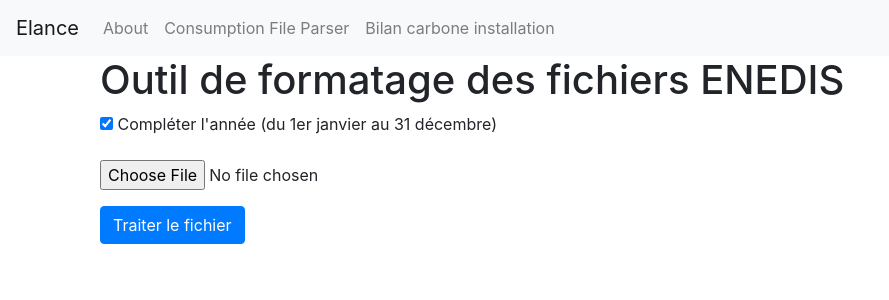
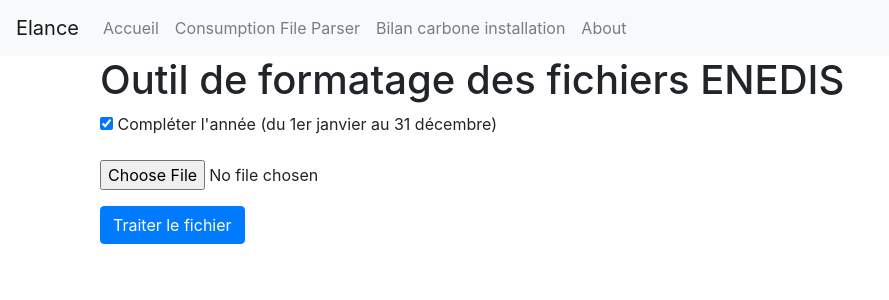
Before and after one commit to projetsolaire-sysadmin/FileParsingTools, a Flask app: page / in a window 1280 px wide. Shown: the top 300 px of the page, without its empty margins (0-889 px from the left). Run offline with Flask 2, Linux system fonts and the light colour scheme; parts of the project's set-up code (start-up, migrations or seed data) failed here and were passed over; some libraries are stand-ins or nearby versions.

Commit message:
Frontend / Loading and frontend reshuffle

```diff
--- a/app/app.py
+++ b/app/app.py
@@ -100,12 +100,13 @@ def Download_File():
     return send_file(app.config['output_file'], as_attachment=True)
     """
 
-def loader2():
-    return render_template('base+loader.html')
-
 #https://flask.palletsprojects.com/en/1.1.x/quickstart/
 
 """Nouvelle version avec base.html"""
+@app.route('/accueil', methods=('GET', 'POST'))
+def accueil():
+    return render_template('base+accueil.html')
+
 @app.route('/about', methods=('GET', 'POST'))
 def about():
     return render_template('base+about.html')
--- /dev/null
+++ b/app/templates/base+accueil.html
@@ -0,0 +1,5 @@
+{% extends 'base.html' %}
+
+{% block content %}
+    <h1>{% block title %} Accueil {% endblock %}</h1>
+{% endblock %}
--- a/app/templates/base.html
+++ b/app/templates/base.html
@@ -23,13 +23,16 @@
 		<div class="collapse navbar-collapse" id="navbarNav">
 			<ul class="navbar-nav">
 			<li class="nav-item">
-				<a class="nav-link" href="{{url_for('about')}}">About</a>
+				<a class="nav-link" href="{{url_for('accueil')}}">Accueil</a>
 			</li>
 			<li class="nav-item">
 				<a class="nav-link" href="{{url_for('upload')}}">Consumption File Parser</a>
 			</li>
 			<li class="nav-item">
 				<a class="nav-link" href="{{url_for('CO2')}}">Bilan carbone installation</a>
+			</li>
+			<li class="nav-item">
+				<a class="nav-link" href="{{url_for('about')}}">About</a>
 			</li>
 			</ul>
 		</div>
```
